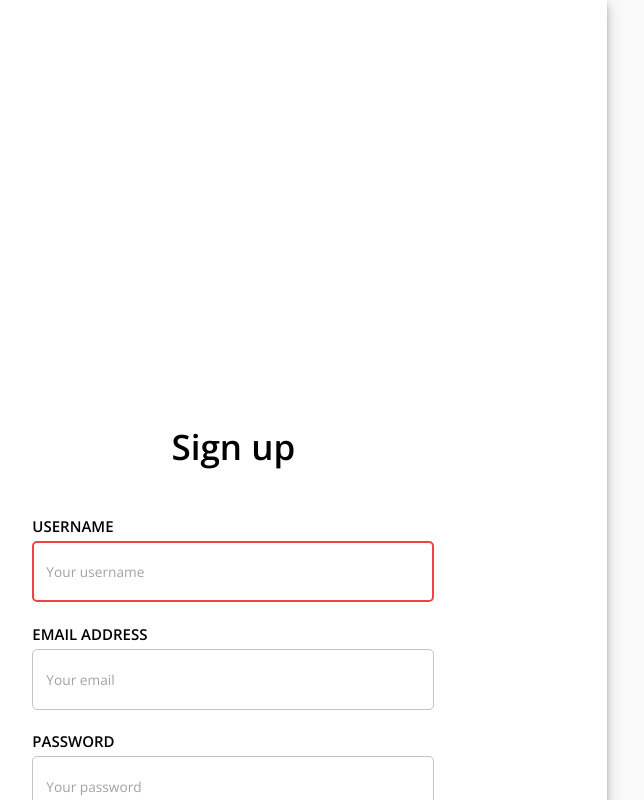
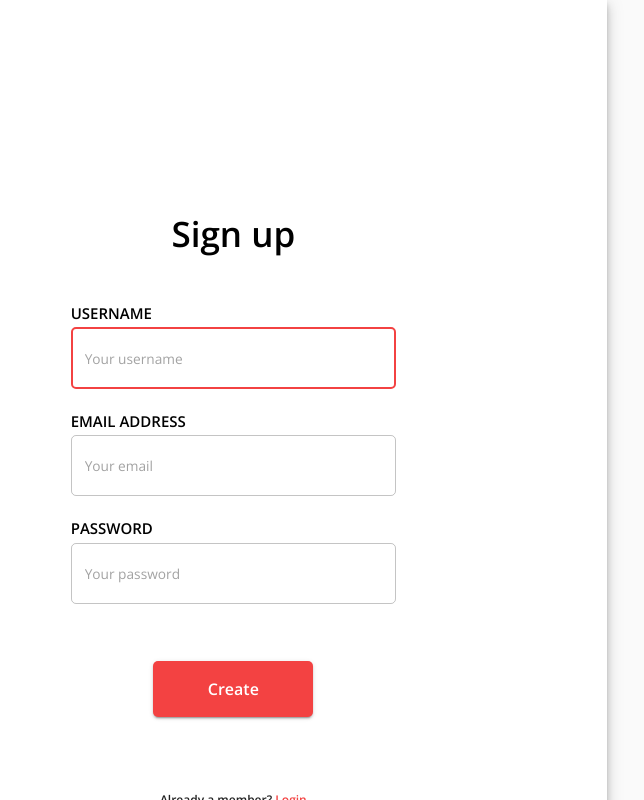
Before and after one commit to hatchways/team-corgi, a React (Create React App) app in the folder client/: page /signup in a window 1280 px wide. Shown: the top 800 px of the page, without its empty margins (140-784 px from the left). Built offline with nearby package versions, Linux system fonts and the light colour scheme.

Commit message:
reverted testing changes

```diff
--- a/client/src/pages/Dashboard/Dashboard.tsx
+++ b/client/src/pages/Dashboard/Dashboard.tsx
@@ -30,13 +30,9 @@ export default function Dashboard(): JSX.Element {
   return (
     <Grid container component="main" className={`${classes.root} ${classes.dashboard}`}>
       <CssBaseline />
-      {/*
-      Commented out to test/load the register page without being redirected to Log in
-
       <Grid item className={classes.drawerWrapper}>
-         ChatSideBanner loggedInUser={loggedInUser} />
+        <ChatSideBanner loggedInUser={loggedInUser} />
       </Grid>
-      */}
     </Grid>
   );
 }
--- a/client/src/pages/SignUp/useStyles.ts
+++ b/client/src/pages/SignUp/useStyles.ts
@@ -9,10 +9,10 @@ const useStyles = makeStyles(() => ({
   },
   authWrapper: {
     display: 'flex',
+    position: 'relative',
     alignItems: 'flex-start',
     flexDirection: 'column',
-    minHeight: '100vh',
-    marginTop: '50vh',
+    margin: '25%',
   },
   welcome: {
     fontSize: 35,
```
